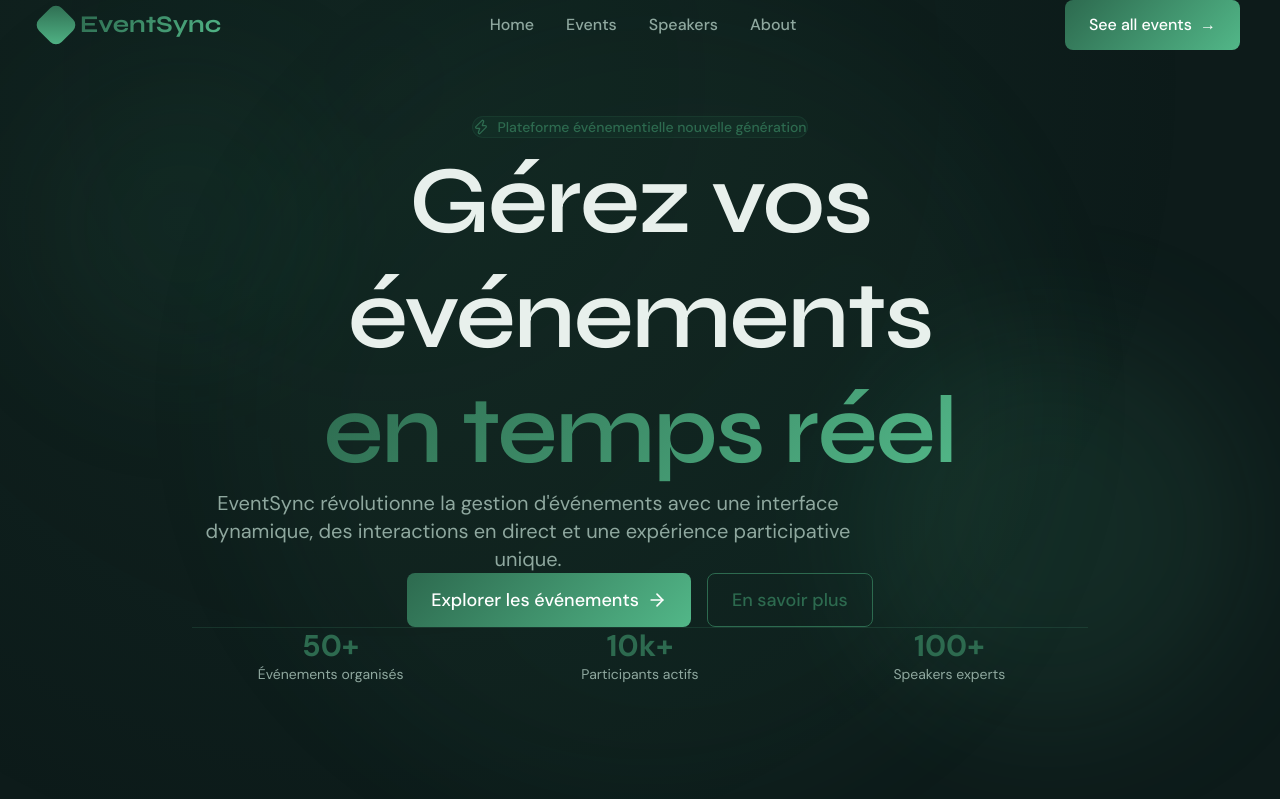
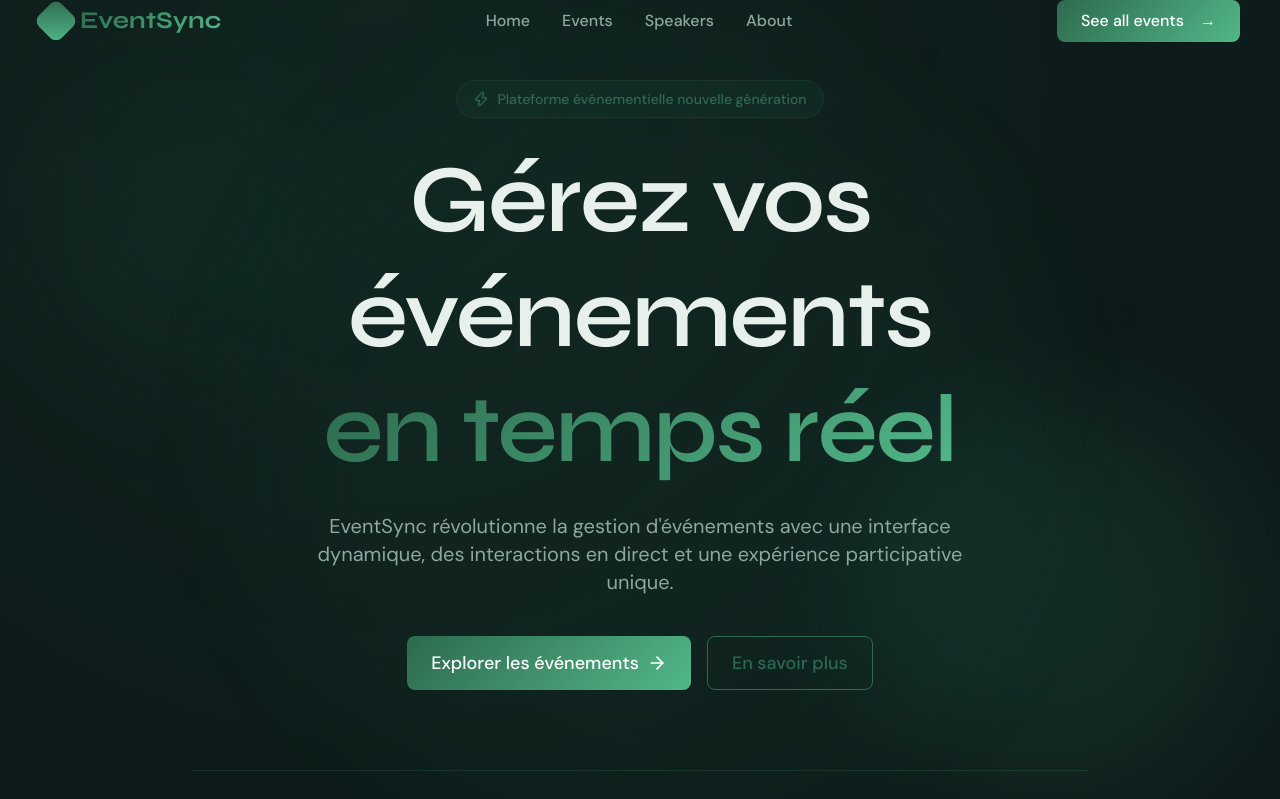
Before and after one commit to FullStack-Collective/event-sync-frontend, a Next.js app: page / in a window 1280 px wide. Shown: the top 799 px of the page. Built offline with nearby package versions, Linux system fonts and the light colour scheme.

Commit message:
style(global): remove global padding and margin

```diff
--- a/src/app/globals.css
+++ b/src/app/globals.css
@@ -162,13 +162,6 @@
   }
 }
 
-/* GLOBAL STYLES*/
-* {
-  margin: 0;
-  padding: 0;
-  box-sizing: border-box;
-}
-
 html {
   scroll-behavior: smooth;
   background-color: var(--color-bg);
@@ -313,7 +306,7 @@ h1, h2, h3, h4, h5, h6 {
 .btn-primary {
   background: var(--gradient-sage);
   color: white;
-  padding: 0.75rem 1.5rem;
+  padding: 0.5rem 1.5rem;
   border-radius: var(--radius-button);
   font-weight: 500;
   transition: all 0.2s ease;
--- a/src/components/home/layout/PublicHeader.tsx
+++ b/src/components/home/layout/PublicHeader.tsx
@@ -44,7 +44,7 @@ export function PublicHeader() {
             : "bg-transparent"
         }`}
       >
-        <nav className="container-custom mx-auto flex items-center justify-between py-4">
+        <nav className="container-custom mx-auto flex items-center justify-between">
           {/* Logo */}
           <Link
             href="#home"
```
